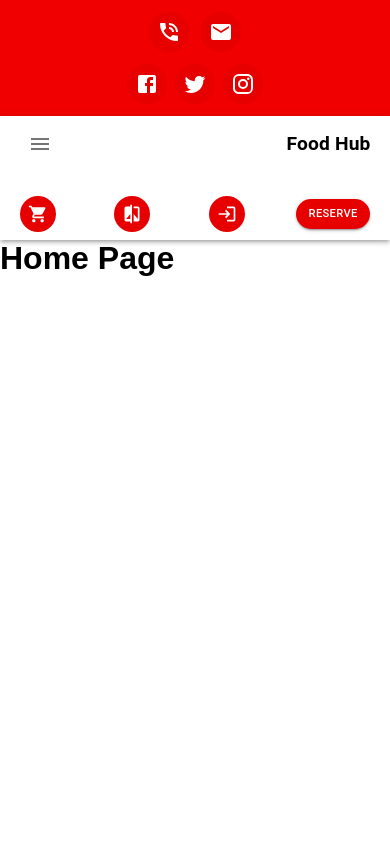
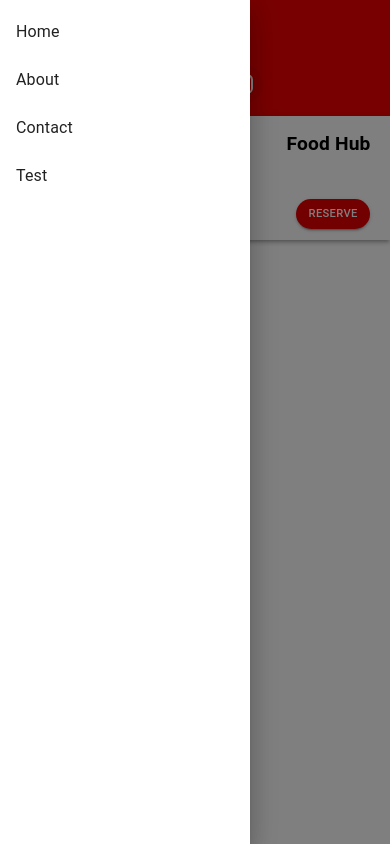
Before and after one commit to kevinkalenga/nextjs-food-app, a Next.js app: page / in a window 390 px wide. Both pictures are taken after a click on the button 39 px from the left and 144 px from the top of the page. Built offline with nearby package versions, Linux system fonts and the light colour scheme; what @mui/material-nextjs would draw is missing.

Commit message:
Creating drawer component

```diff
--- a/components/nav/Nav.js
+++ b/components/nav/Nav.js
@@ -22,14 +22,30 @@ import MenuIcon from '@mui/icons-material/Menu';
 import Link from "next/link";
 import { useRouter } from "next/navigation";
 import ShoppingCartIcon from "@mui/icons-material/ShoppingCart";
+import Drawer from "@mui/material/Drawer";
 
 const Nav = () => {
 
     const theme = useTheme()
     const router = useRouter()
     const isSmallScreen = useMediaQuery(theme.breakpoints.down("sm"))
+    const [mobileDrawerOpen, setMobileDrawerOpen] = useState(false);
 
     const [anchorEI, setAnchorEI] = useState(null)
+
+      const toggleMobileDrawer = (open) => (event) => {
+        if (
+          event.type === "keydown" &&
+          (event.key === "Tab" || event.key === "Shift")
+        ) {
+          return;
+        }
+        setMobileDrawerOpen(open);
+      };
+
+
+
+
 
     const handleClick = (event) => {
       setAnchorEI(event.currentTarget)
@@ -75,6 +91,8 @@ const Nav = () => {
            </Button>
         </Link>
         <Link href="/" passHref>
+
+            <>
             <Button
               sx={{
                 color: "black",
@@ -88,19 +106,40 @@ const Nav = () => {
 
             <Menu
               anchorEl={anchorEI}
+              open={Boolean(anchorEI)}
               onClose={handleClose}
-              open={Boolean(anchorEI)}
+              anchorOrigin={{
+                vertical: "bottom",
+                horizontal: "left",
+              }}
+              transformOrigin={{
+                vertical: "top",
+                horizontal: "left",
+              }}
             >
-              <MenuItem>
-                 <Link href="/about">About</Link>
+              <MenuItem onClick={handleClose}>
+                <Link href="/about" style={{ textDecoration: "none", color: "inherit" }}>
+                  About
+                </Link>
               </MenuItem>
-              <MenuItem>
-                 <Link href="/service">Service</Link>
+
+              <MenuItem onClick={handleClose}>
+                <Link href="/service" style={{ textDecoration: "none", color: "inherit" }}>
+                  Service
+                </Link>
               </MenuItem>
-              <MenuItem>
-                 <Link href="/contact">Contact</Link>
+
+              <MenuItem onClick={handleClose}>
+                <Link href="/contact" style={{ textDecoration: "none", color: "inherit" }}>
+                  Contact
+                </Link>
               </MenuItem>
             </Menu>
+          </>
+
+
+
+
 
 
 
@@ -149,7 +188,7 @@ const Nav = () => {
            >
             {isSmallScreen && (
               <IconButton>
-                  <MenuIcon />
+                  <MenuIcon onClick={toggleMobileDrawer(true)}/>
               </IconButton>
             )}
             <Typography
@@ -265,6 +304,51 @@ const Nav = () => {
 
         </Box>
 
+          {/* Mobile Menu Drawer */}
+      <Drawer
+        anchor="left"
+        open={mobileDrawerOpen}
+        onClose={toggleMobileDrawer(false)}
+      >
+        <Box
+          sx={{ width: 250 }}
+          role="presentation"
+          onClick={toggleMobileDrawer(false)}
+          onKeyDown={toggleMobileDrawer(false)}
+        >
+          <List>
+            <ListItem>
+              <ListItemText>
+                <Link href="/" passHref>
+                  Home
+                </Link>
+              </ListItemText>
+            </ListItem>
+            <ListItem>
+              <ListItemText>
+                <Link href="/about" passHref>
+                  About
+                </Link>
+              </ListItemText>
+            </ListItem>
+            <ListItem>
+              <ListItemText>
+                <Link href="/contact" passHref>
+                  Contact
+                </Link>
+              </ListItemText>
+            </ListItem>
+            <ListItem>
+              <ListItemText>
+                <Link href="/test" passHref>
+                  Test
+                </Link>
+              </ListItemText>
+            </ListItem>
+          </List>
+        </Box>
+      </Drawer>
+
       </Box>
     )
 }
```
Lines whose indentation alone changed are shown as unchanged.
